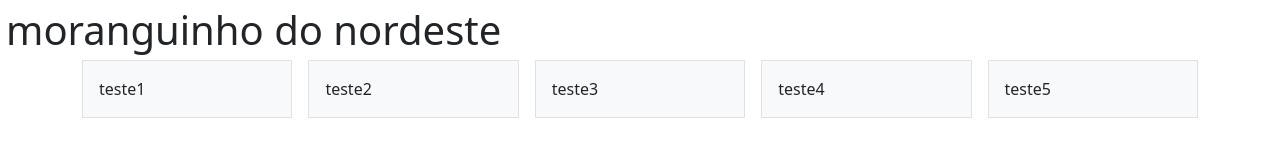
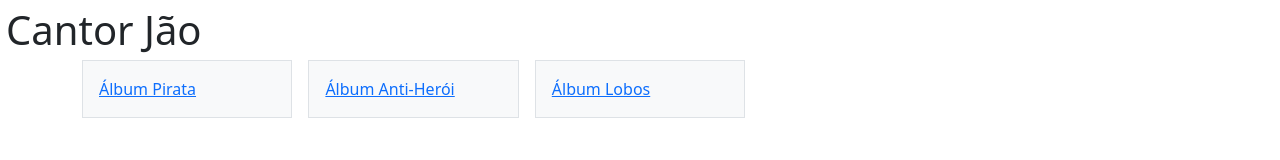
Before and after one commit to marialiram/prog, a plain HTML site: page bootstrap.html in a window 1280 px wide. Drawn offline with nearby package versions, Linux system fonts and the light colour scheme.

Commit message:
Update bootstrap.html

```diff
--- a/bootstrap.html
+++ b/bootstrap.html
@@ -10,27 +10,20 @@
 			margin: 6px;
 		}
 	</style>
-	<title>aiai</title>
+	<title>Bootstrap</title>
 </head>
 <body>
-	<h1>moranguinho do nordeste</h1>
+	<h1>Cantor Jão</h1>
 	<div class="container">
 		<div class="row row-cols-2 row-cols-lg-5 g-2 g-lg-3">
 		  <div class="col">
-			<div class="p-3 border bg-light">teste1</div>
+			<div class="p-3 border bg-light"><a href="https://www.youtube.com/watch?v=E-3NTWMFgp0&list=OLAK5uy_lDzFp3230cgQ7HycfM9MBeniysLdT0tVU">Álbum Pirata</a></div>
 		  </div>
 		  <div class="col">
-			<div class="p-3 border bg-light">teste2</div>
+			<div class="p-3 border bg-light"><a href="https://www.youtube.com/watch?v=H6Dbnk511FI&list=OLAK5uy_kNHNrrnKNgklUfUk8VNcPoJessuGaS0GA">Álbum Anti-Herói</a></div>
 		  </div>
 		  <div class="col">
-			<div class="p-3 border bg-light">teste3</div>
-		  </div>
-		  <div class="col">
-			<div class="p-3 border bg-light">teste4</div>
-		  </div>
-		  <div class="col">
-			<div class="p-3 border bg-light">teste5</div>
-		  </div>
+			<div class="p-3 border bg-light"><a href="https://www.youtube.com/watch?v=sXamdn3RNQU&list=OLAK5uy_lS90rd12_DrFSJql_udLGKeMn16aCqDqA">Álbum Lobos</a></div>
 		</div>
 	  </div>
 	<script src="https://cdn.jsdelivr.net/npm/bootstrap@5.2.0-beta1/dist/js/bootstrap.bundle.min.js" integrity="sha384-pprn3073KE6tl6bjs2QrFaJGz5/SUsLqktiwsUTF55Jfv3qYSDhgCecCxMW52nD2" crossorigin="anonymous"></script>
```
